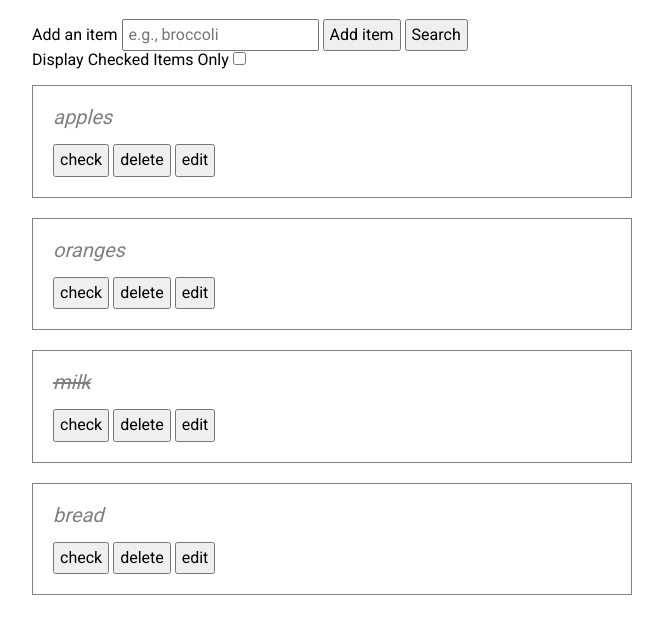
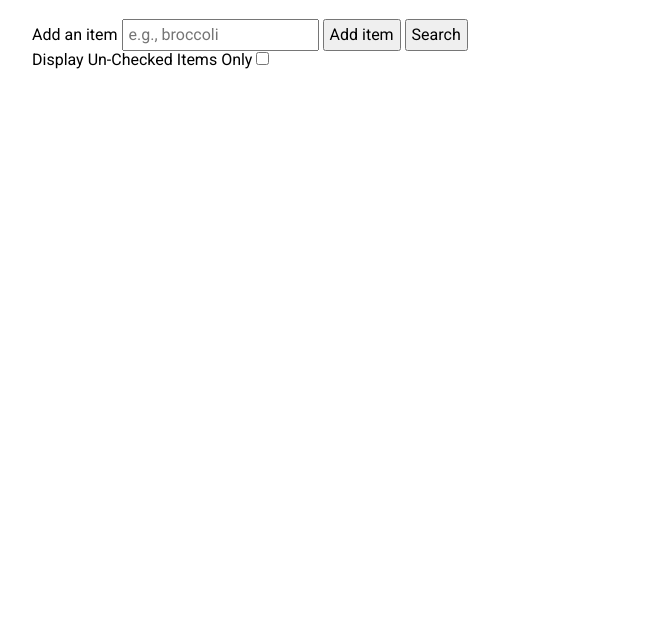
Before and after one commit to thinkful-ei27/shopping-solo-peter, a plain HTML site: page index.html in a window 1280 px wide. Shown: the part 61-694 px from the top of the page, without its empty margins (308-971 px from the left). Drawn offline with nearby package versions, Linux system fonts and the light colour scheme.

Commit message:
update STORE object and fix html to reflect unchecked items instead of checked items

```diff
--- a/index.html
+++ b/index.html
@@ -17,8 +17,8 @@
             <button type="submit" name="action" value="add item">Add item</button>
             <button type="submit" name="action" value="search">Search</button>
         </form>
-        <label for="display-checked-items">Display Checked Items Only</label>
-        <input type="checkbox" name="display-checked-items" />
+        <label for="display-un-checked-items">Display Un-Checked Items Only</label>
+        <input type="checkbox" name="display-un-checked-items" />
         <ul class="shopping-list js-shopping-list">
         </ul>
     </div>
--- a/index.js
+++ b/index.js
@@ -1,11 +1,14 @@
 'use strict';
 /* global $*/
-const STORE = [
-  {name: 'apples', checked: false},
-  {name: 'oranges', checked: false},
-  {name: 'milk', checked: true},
-  {name: 'bread', checked: false}
-];
+const STORE = {
+  items: [
+    {name: 'apples', checked: false},
+    {name: 'oranges', checked: false},
+    {name: 'milk', checked: true},
+    {name: 'bread', checked: false}
+  ],
+  display: 'All'
+};
 
 
 function generateItemElement(item, itemIndex, template) {
```
